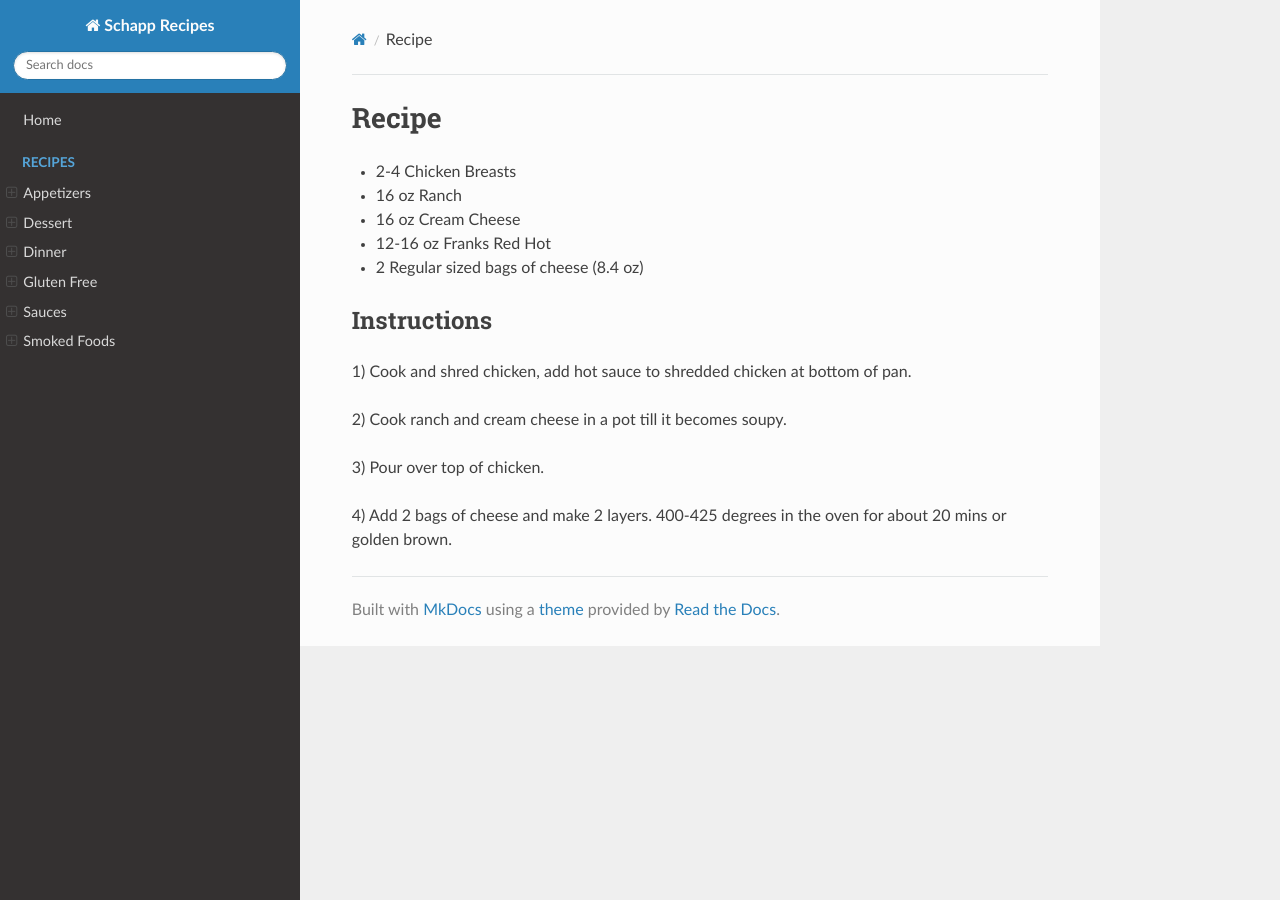
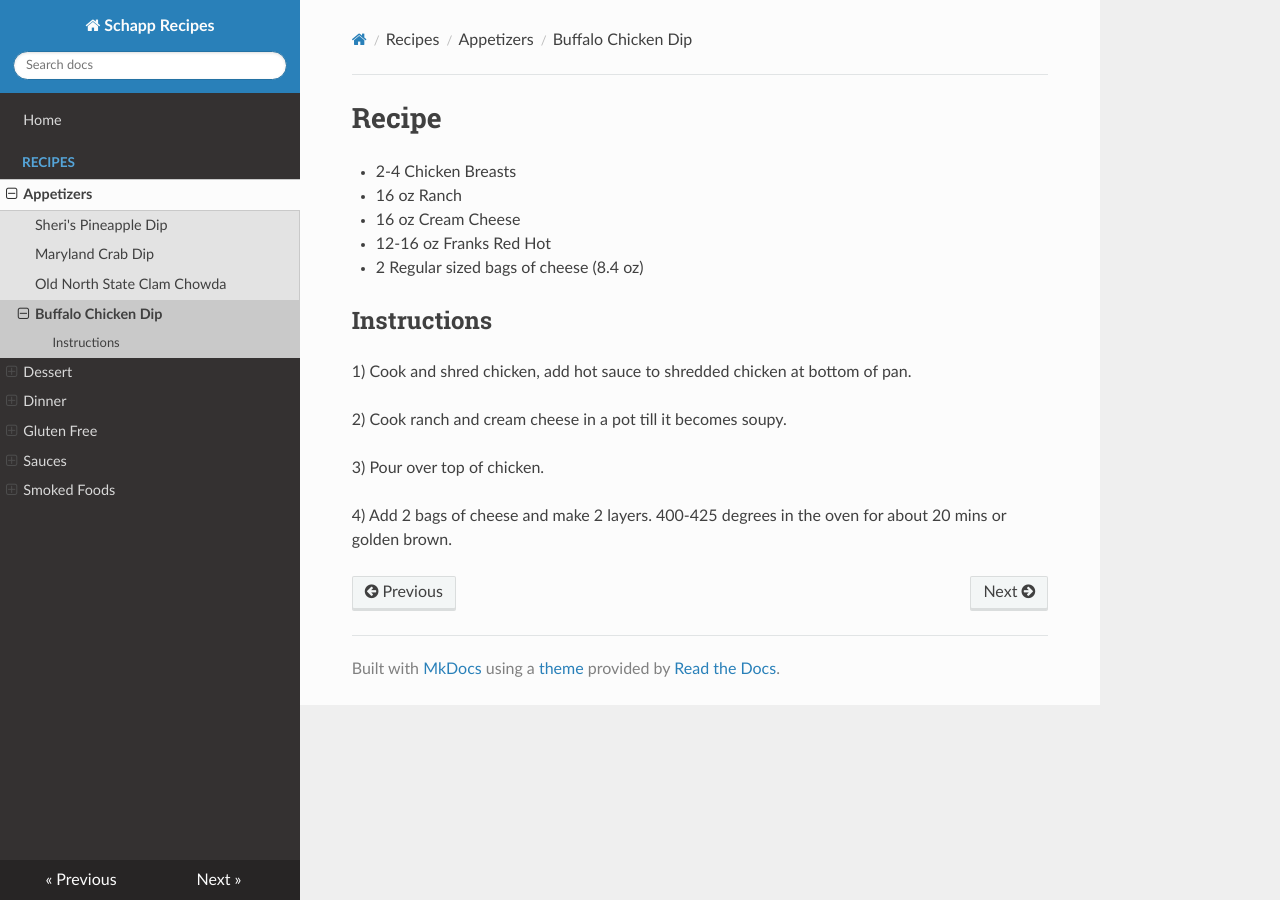
Before and after one commit to MikeSchapp/recipes, an MkDocs documentation site: the page built from docs/appetizers/Buffalo Chicken Dip.md, in a window 1280 px wide. Built offline with MkDocs 1.6.1, drawn with Linux system fonts in a browser that asks for light colours; nearby versions of some CDN libraries.

Commit message:
Update mkdocs.yml

```diff
--- a/mkdocs.yml
+++ b/mkdocs.yml
@@ -5,6 +5,7 @@ nav:
     - Sheri's Pineapple Dip: appetizers/Sheri's Pineapple Dip.md
     - Maryland Crab Dip: appetizers/Maryland Crab Dip.md
     - Old North State Clam Chowda: appetizers/Old North State Clam Chowda.md
+    - Buffalo Chicken Dip: appetizers/Buffalo Chicken Dip.md
   - Dessert:
     - Peanut Butter Blossom Cookies: dessert/Peanut Butter Blossom Cookies.md
   - Dinner:
```
